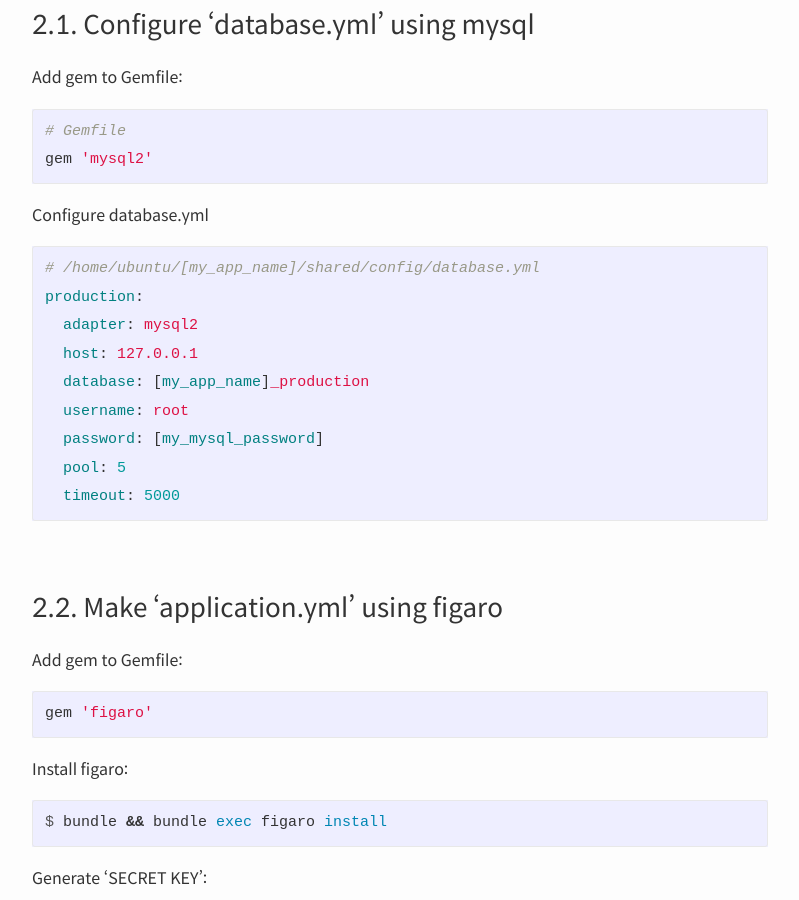
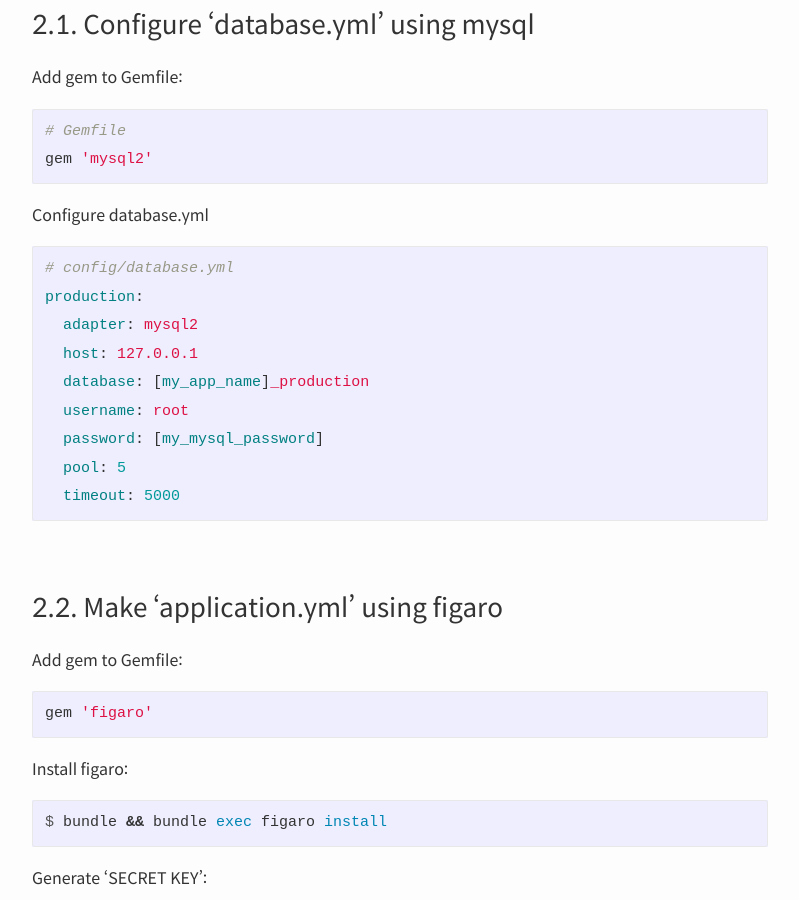
Before and after one commit to capollux/blog, a Jekyll site: the page built from _posts/2017-03-21-Server-Setting-For-Rails-Application-With-rbenv-Nginx-Passenger-Capistrano-On-AWS-EC2-Ubuntu-16.04.md, in a window 1280 px wide and 900 px high, scrolled down 1680 px. Shown: the whole window, without its empty margins (240-1039 px from the left). Built offline with Jekyll 4.4.1, drawn with Linux system fonts in a browser that asks for light colours; some web fonts are replaced.

Commit message:
Fix content

````diff
--- a/_posts/2017-03-21-Server-Setting-For-Rails-Application-With-rbenv-Nginx-Passenger-Capistrano-On-AWS-EC2-Ubuntu-16.04.md
+++ b/_posts/2017-03-21-Server-Setting-For-Rails-Application-With-rbenv-Nginx-Passenger-Capistrano-On-AWS-EC2-Ubuntu-16.04.md
@@ -60,7 +60,7 @@ gem 'mysql2'
 Configure database.yml
 
 ```yml
-# /home/ubuntu/[my_app_name]/shared/config/database.yml
+# config/database.yml
 production:
   adapter: mysql2
   host: 127.0.0.1
````
